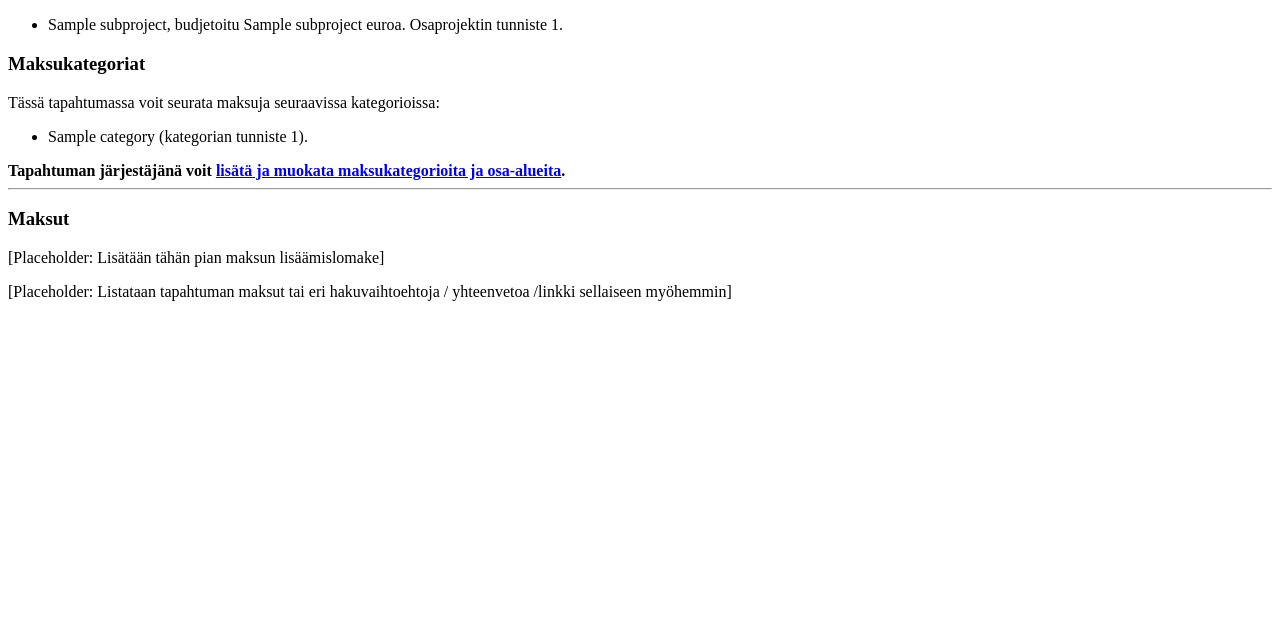
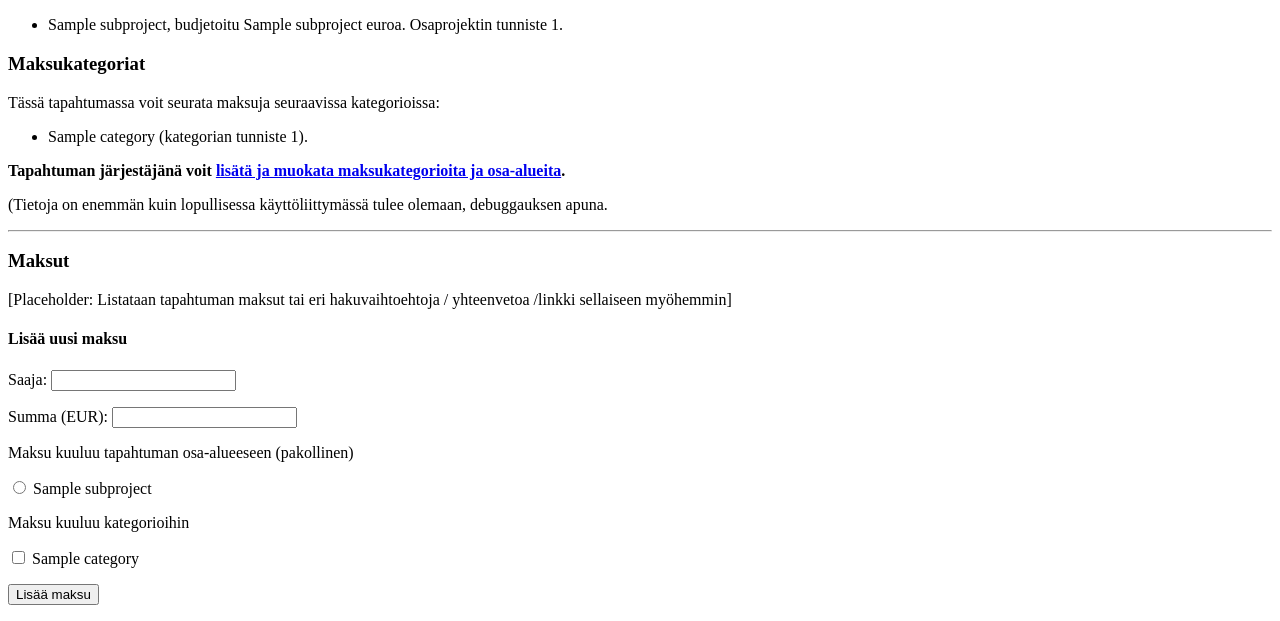
Before and after one commit to sallasal/Tapahtumabudjetti, a Flask app: template templates/project.html in a window 1280 px wide. Shown: the part 278-899 px from the top of the page. Before the commit the page ends 579 px from the top, so only its background shows below. Run offline with Flask 2, Linux system fonts and the light colour scheme; the template is opened without the code that fills it: most values are stand-ins (such as "Sample title", 1, 10 or a date in 2020).

Commit message:
Add form fields for adding payment

```diff
--- a/templates/project.html
+++ b/templates/project.html
@@ -24,9 +24,24 @@
 </ul>
 
 <strong>Tapahtuman järjestäjänä voit <a href="/editsubprojects/{{ project_information[0] }}">lisätä ja muokata maksukategorioita ja osa-alueita</a>.</strong>
+<p>(Tietoja on enemmän kuin lopullisessa käyttöliittymässä tulee olemaan, debuggauksen apuna.</p>
 
 <hr>
 <h3>Maksut</h3>
-<p>[Placeholder: Lisätään tähän pian maksun lisäämislomake]</p>
 <p>[Placeholder: Listataan tapahtuman maksut tai eri hakuvaihtoehtoja / yhteenvetoa /linkki sellaiseen myöhemmin]</p>
+<h4>Lisää uusi maksu</h4>
+<form action="/addpayment" method="POST">
+<input type="hidden" name="project_id" value="{{ project_information[0] }}" />
+<p>Saaja: <input type="text" name="recipient" /></p>
+<p>Summa (EUR): <input type="number" name="total" /></p>
+<p>Maksu kuuluu tapahtuman osa-alueeseen (pakollinen)</p>
+  {% for subproject in subproject_list %}
+    <input type="radio" name="paymentsubproject" value={{ subproject[0] }}" /> {{ subproject[1] }} <br />
+  {% endfor %}
+<p>Maksu kuuluu kategorioihin</p>
+  {% for category in category_list %}
+    <input type="checkbox" name="paymentcategory" value=" {{ category[0] }}" /> {{ category[1] }} <br />
+  {% endfor %}
+<p><input type="submit" value="Lisää maksu" /></p>
+</form>
 {% endblock %}
```
Also changed, not shown: README.md.
